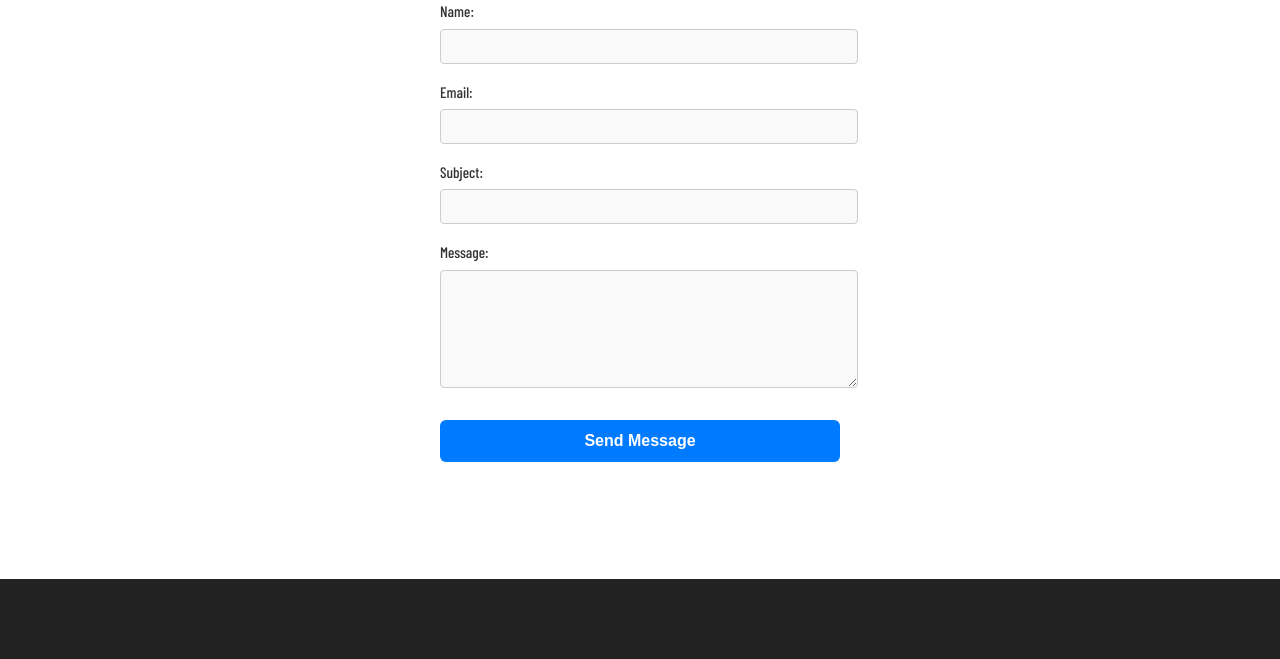
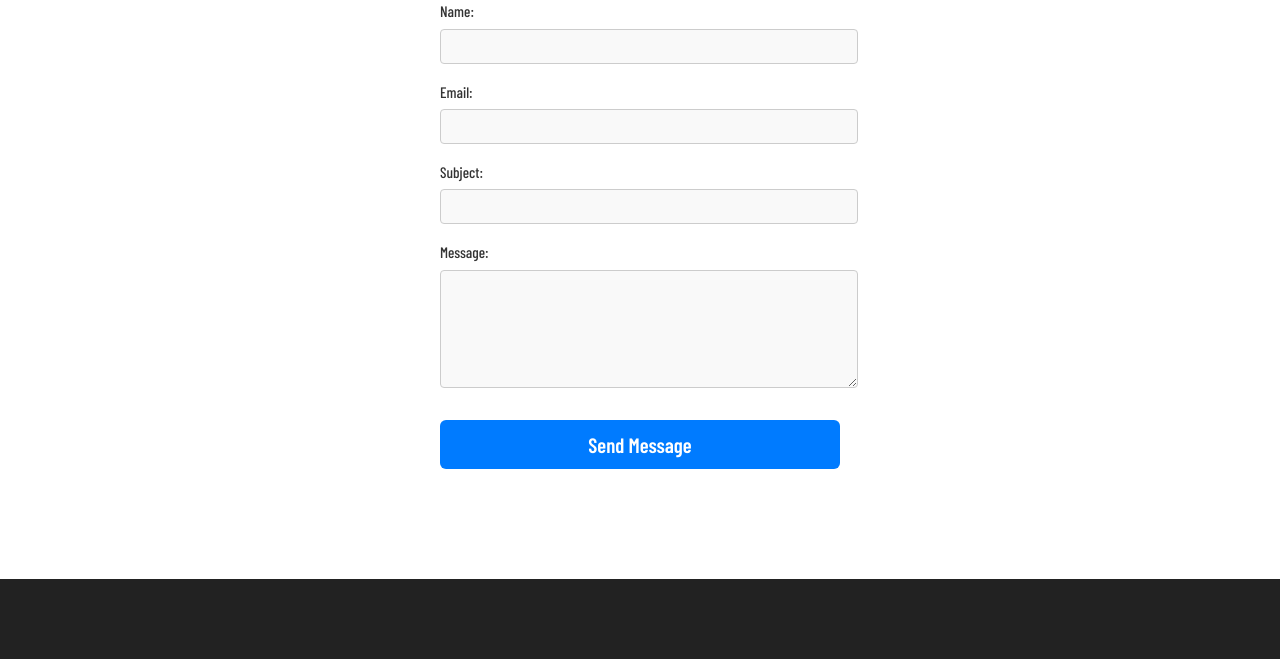
Before and after one commit to gu-gridh/contact-form, a Django app: page / in a window 1280 px wide. Shown: the part 141-800 px from the top of the page. Run offline with Django 5.2, Linux system fonts and the light colour scheme; some web fonts are replaced.

Commit message:
Button inheritance.

```diff
--- a/contact/static/styles.css
+++ b/contact/static/styles.css
@@ -116,8 +116,9 @@ body {
         padding: 12px;
         background-color: var(--contrast-color);
         color: var(--background-color);
+        font-family: inherit;
         font-weight: bold;
-        font-size: 1rem;
+        font-size: 1.3rem;
         border: none;
         border-radius: 6px;
         cursor: pointer;
```
